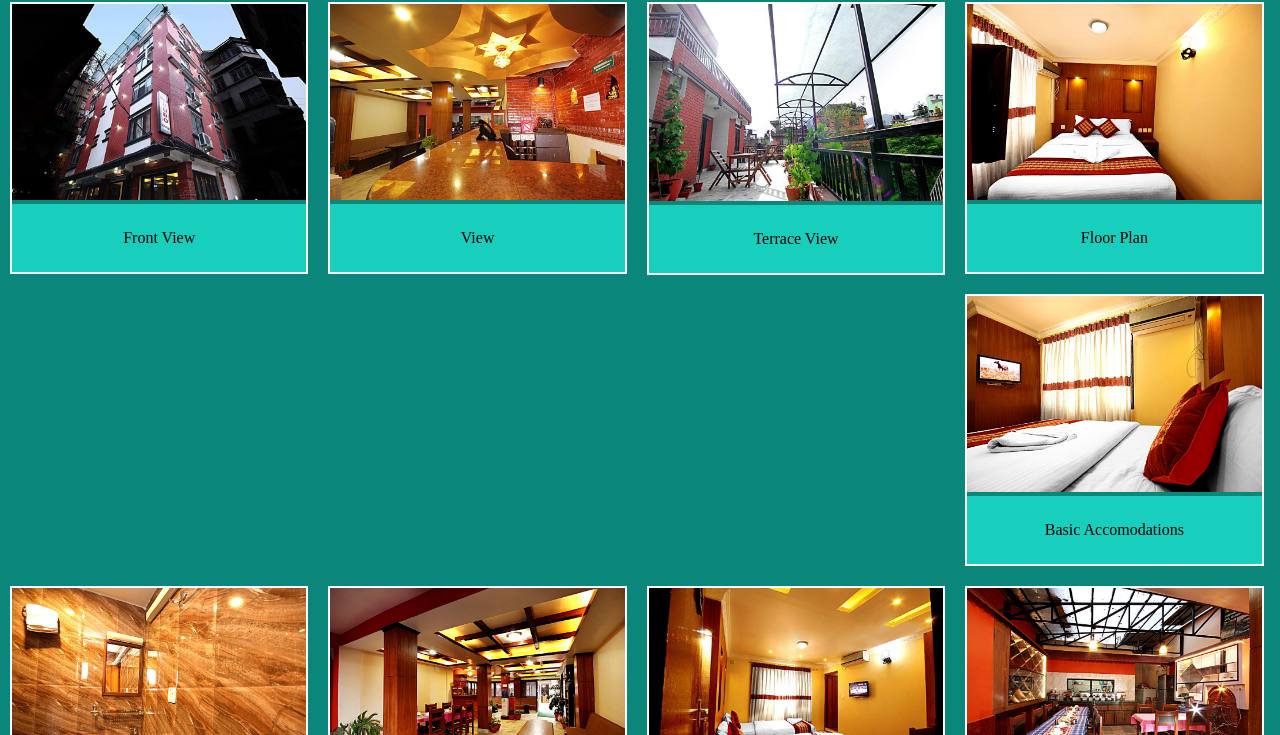
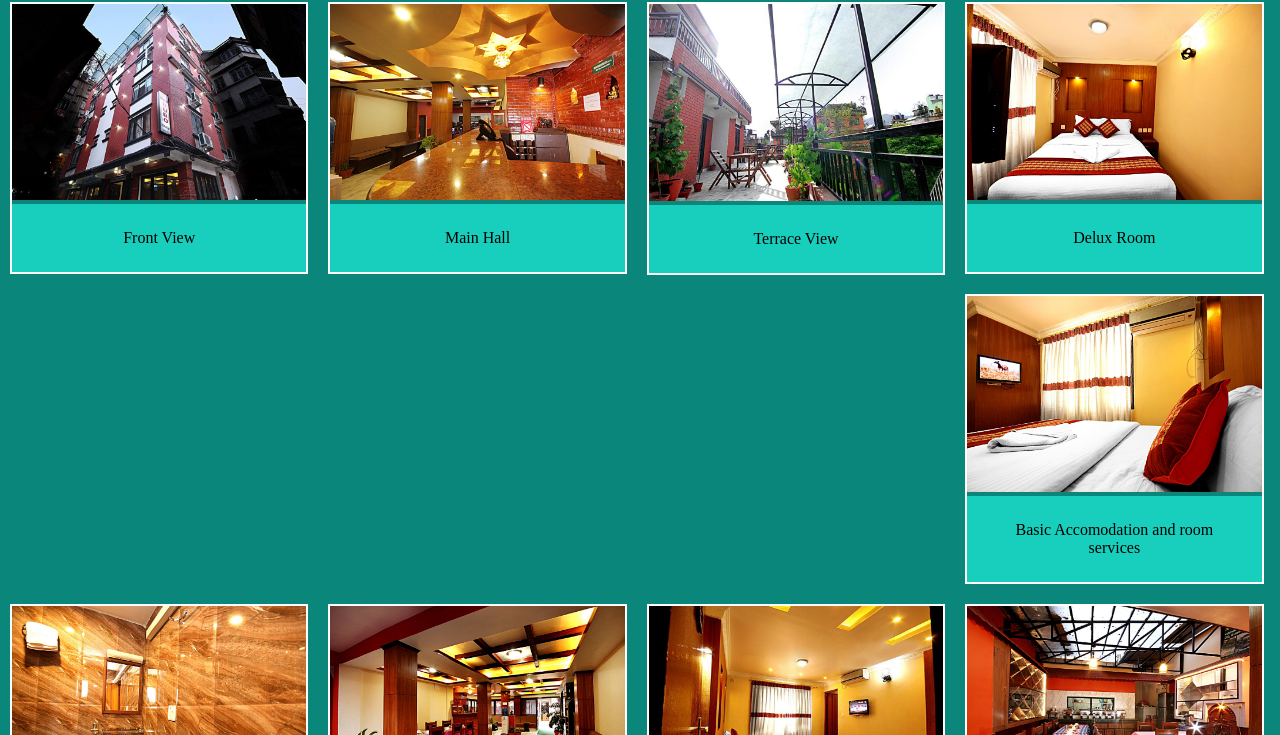
Before and after one commit to PrasannaRai72/ITreassessement, a plain HTML site: page gallery.html in a window 1280 px wide. Shown: the part 65-800 px from the top of the page. Drawn offline with Linux system fonts and the light colour scheme.

Commit message:
Update gallery.html

```diff
--- a/gallery.html
+++ b/gallery.html
@@ -12,7 +12,7 @@
 		</div>
 		<div class="gallery">
 			<a href="images/d.jpg" target="_blank" alt=""><img src="images/d.jpg" alt="Gallery"></a>
-			<div class="des"> View</div>
+			<div class="des">Main Hall</div>
 		</div>
 		<div class="gallery">
 			<a href="images/1.jpg" target="_blank" alt=""><img src="images/1.jpg" alt="Gallery"></a>
@@ -20,11 +20,11 @@
 		</div>
 		<div class="gallery">
 			<a href="images/2.jpg" target="_blank" alt=""><img src="images/2.jpg" alt="Gallery"></a>
-			<div class="des">Floor Plan</div>
+			<div class="des">Delux Room</div>
 		</div>
 		<div class="gallery">
 			<a href="images/3.jpg" target="_blank" alt=""><img src="images/3.jpg" alt="Gallery"></a>
-			<div class="des">Basic Accomodations</div>
+			<div class="des">Basic Accomodation and room services</div>
 		</div>
 		<div class="gallery">
 			<a href="images/4.jpg" target="_blank" alt=""><img src="images/4.jpg" alt="Gallery"></a>
```
